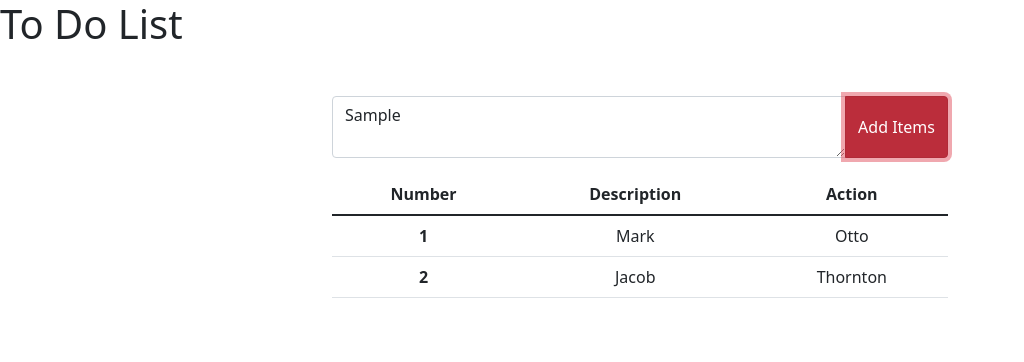
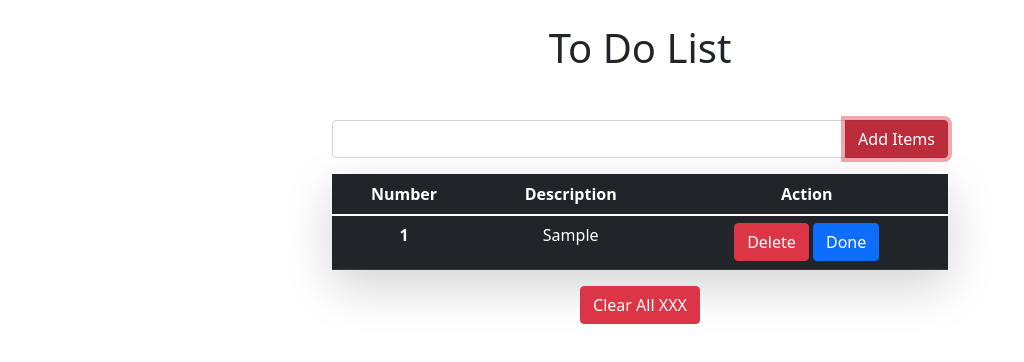
Before and after one commit to Bithe/To-Do-List-Js-Simple, a plain HTML site: page index.html in a window 1280 px wide. Both pictures are taken after typing "Sample" into the empty fields and a click on the button "Add Items". Shown: the whole page, without its empty margins (0-1024 px from the left). Drawn offline with nearby package versions, Linux system fonts and the light colour scheme.

Commit message:
added button

```diff
--- a/index.html
+++ b/index.html
@@ -10,20 +10,20 @@
 
 </head>
 <body>
-  <h1>To Do List</h1>
-
+  <h1 class="text-center mt-4">To Do List</h1>
   <div class=" container text-center w-50 m-auto mt-5">
 
   <!-- Add Items -->
     <div class="input-group">
-      <textarea class="form-control" aria-label="With textarea"></textarea>
-      <button class="btn btn-danger input-group-text">Add Items</button>
+      <input id="input-value" class="form-control">
+
+      <button id="add-btn" class="btn btn-danger input-group-text">Add Items</button>
     </div>
     <!--  -->
 
     <!-- Tables -->
-   <div class="mt-3">
-    <table class="table">
+   <div class="mt-3 shadow-lg">
+    <table class="table table-dark table-hover">
       <thead>
         <tr>
           <th scope="col">Number</th>
@@ -31,25 +31,22 @@
           <th scope="col">Action</th>
         </tr>
       </thead>
-      <tbody>
-        <tr>
-          <th scope="row">1</th>
-          <td>Mark</td>
-          <td>Otto</td>
+
+      <tbody id="content-container">
+        <tr id="table-content">
 
         </tr>
-        <tr>
-          <th scope="row">2</th>
-          <td>Jacob</td>
-          <td>Thornton</td>
-        </tr>
       </tbody>
+
     </table>
-   </div>
-   <!--  -->
 
   </div>
 
-  <script src=""></script>
+<!--  -->
+<button class="btn btn-danger clear-btn">Clear All XXX</button>
+
+  </div>
+
+  <script src="js/app.js"></script>
 </body>
 </html>
--- a/js/app.js
+++ b/js/app.js
@@ -0,0 +1,49 @@
+let count=0;
+
+document.getElementById("add-btn").addEventListener("click", function(){
+    const inputValue = document.getElementById("input-value").value;
+  count++;
+if(inputValue == ""){
+    alert("Please enter a value");
+}
+
+else{
+    const mainContainer = document.getElementById("content-container");
+    const tableContainer = document.createElement("tr");
+
+    tableContainer.innerHTML=`<th scope="row">${count}</th>
+    <td>${inputValue}</td>
+    <td><button class="btn btn-danger delete-btn">Delete</button>
+    <button class="btn btn-primary done-btn">Done</button></td>`;
+    mainContainer.appendChild(tableContainer);
+
+    document.getElementById("input-value").value="";
+
+    const deleteBtn = document.getElementsByClassName("delete-btn");
+    const doneBtn = document.getElementsByClassName("done-btn");
+    const clearBtn = document.getElementsByClassName("clear-btn");
+
+    for(const button of deleteBtn){
+        button.addEventListener("click", function(e){
+    e.target.parentNode.parentNode.style.display = "none";
+        });
+    }
+
+    for(const button of doneBtn){
+        button.addEventListener("click", function(e){
+            e.target.parentNode.parentNode.style.textDecoration = "line-through";
+        });
+    }
+
+    for(const button of clearBtn){
+        button.addEventListener("click", function(e){
+            // e.target.parentNode.style.display ="none";
+            const tbody = document.getElementById('content-container')
+            tbody.innerHTML = 'none';
+        });
+
+    }
+
+}
+
+});
```
